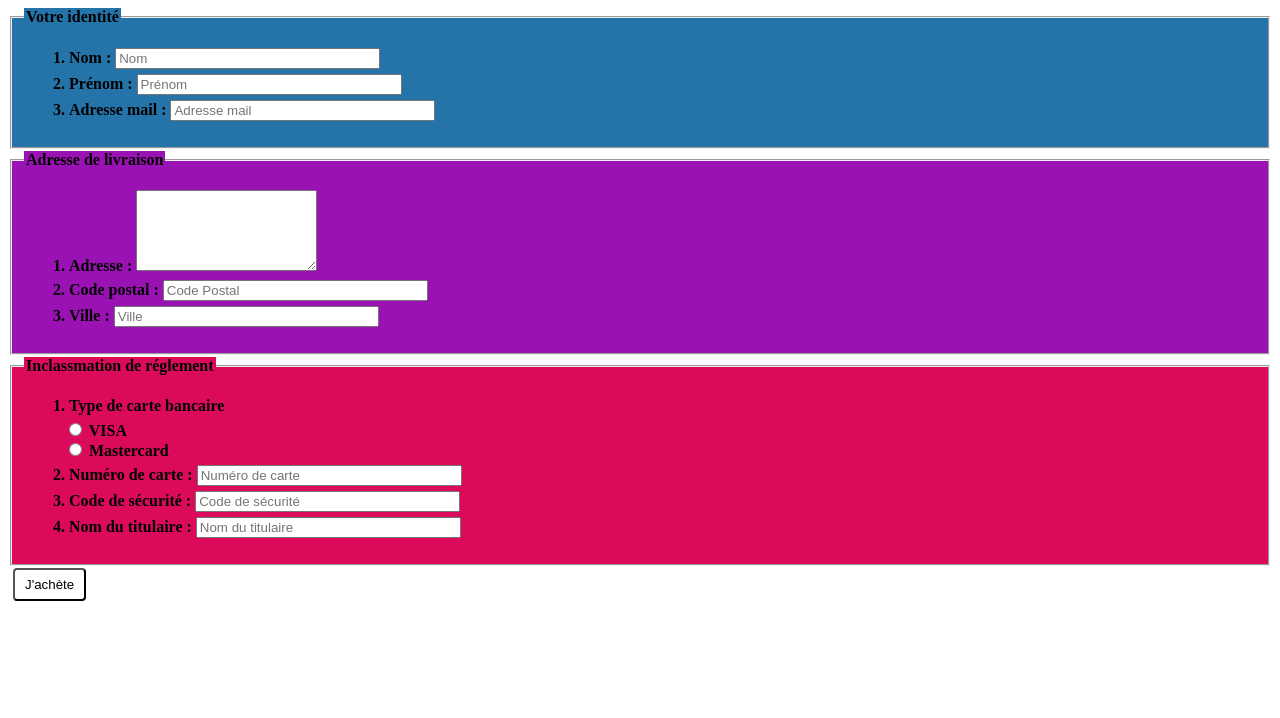
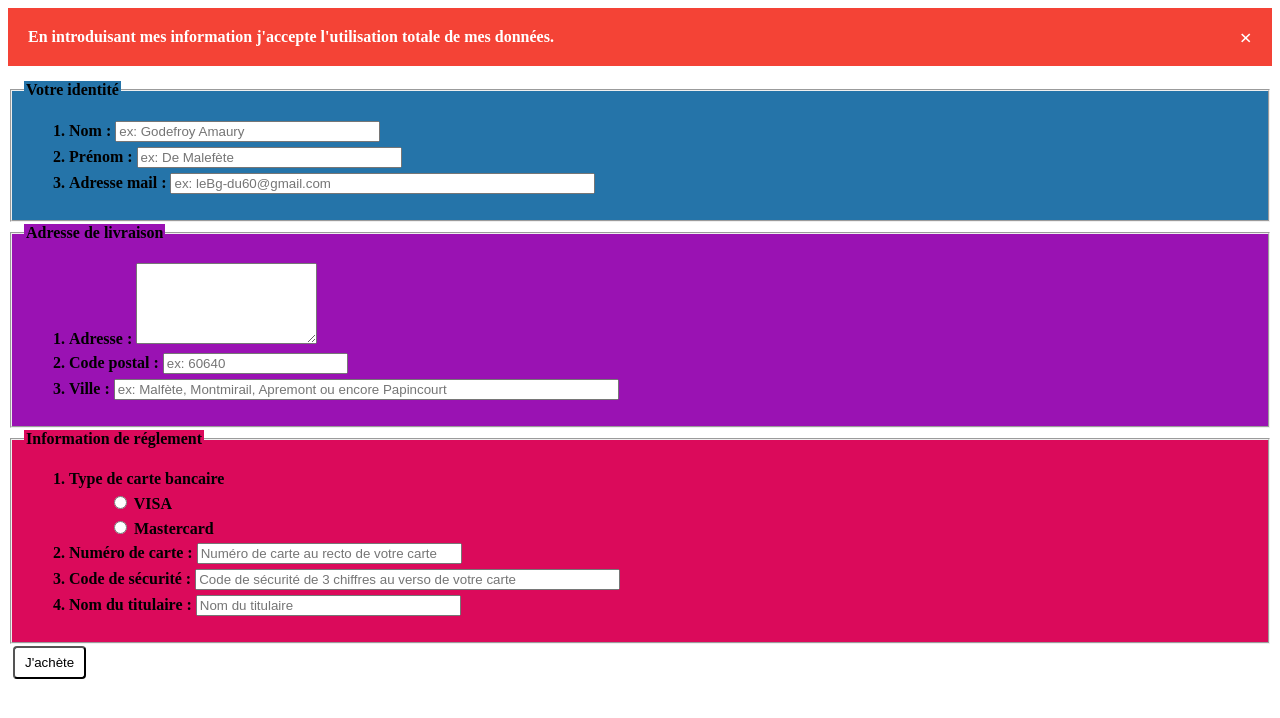
Before and after one commit to RobinHabran/htmlExercice, a plain HTML site: page ex7/index.html in a window 1280 px wide. Drawn offline with Linux system fonts and the light colour scheme.

Commit message:
Exercice corrigé

```diff
--- a/ex7/index.html
+++ b/ex7/index.html
@@ -6,54 +6,59 @@
     <title>Exercice 7</title>
   </head>
   <body>
-    <classm method="post" action="index.html">
-      <fieldset id="identite">
-        <legend id="identite">Votre identité</legend>
+    <div class="alert">
+      <span class="closebtn" onclick="this.parentElement.style.display='none';">&times;</span>
+        En introduisant mes information j'accepte l'utilisation totale de mes données.
+    </div>
+    <form method="post" action="envoi.html">
+      <fieldset id="identity">
+        <legend id="identity">Votre identité</legend>
         <ol>
           <li>
-            <label class="idnom">Nom : <input type="text" name="nom" placeholder="Nom" size="30"></label>
+            <label class="idnom">Nom : <input id="nom" type="text" name="nom" placeholder="ex: Godefroy Amaury" size="30"></label>
           </li>
           <li>
-            <label class="idprenom">Prénom : <input type="text" name="prenom" placeholder="Prénom" size="30"></label>
+            <label class="idprenom">Prénom : <input id="prenom" type="text" name="prenom" placeholder="ex: De Malefète" size="30"></label>
           </li>
           <li>
-            <label class="idmail">Adresse mail : <input type="text" name="mail" placeholder="Adresse mail" size="30"></label>
+            <label class="idmail">Adresse mail : <input id="email" type="email" name="email" placeholder="ex: leBg-du60@gmail.com" size="50"></label>
           </li>
         </ol>
       </fieldset>
-      <fieldset id="adresse">
-        <legend id="adresse">Adresse de livraison</legend>
+      <fieldset id="groupAddress">
+        <legend id="groupAddress">Adresse de livraison</legend>
         <ol>
           <li>
-            <label class="idadresse">Adresse : <textarea class="idadresse" name="adresse" rows="5" cols="20"></textarea></label>
+            <label class="idadresse">Adresse : <textarea id="iddress" name="address" rows="5" cols="20"></textarea></label>
           </li>
           <li>
-            <label class="idcodepostal">Code postal : <input type="text" name="codepostal" placeholder="Code Postal" size="30"></label>
+            <label class="idcodepostal">Code postal : <input id="postalCode" type="text" name="postalCode" placeholder="ex: 60640" size="20"></label>
           </li>
           <li>
-            <label class="idville">Ville : <input type="text" name="ville" placeholder="Ville" size="30"></label>
+            <label class="idville">Ville : <input id="city" type="text" name="city" placeholder="ex: Malfète, Montmirail, Apremont ou encore Papincourt" size="60"></label>
           </li>
         </ol>
       </fieldset>
-      <fieldset id="reglement">
-        <legend id="reglement">Inclassmation de réglement</legend>
+      <fieldset id="payement">
+        <legend id="payement">Information de réglement</legend>
         <ol>
           <li>Type de carte bancaire</li>
-            <label class="idvisa"><input type="radio" name="reglement" id="visa"/> VISA </label>
-            <br>
-            <label class="idMastercard"><input type="radio" name="reglement" id="mastercard"/> Mastercard </label>
+            <ul>
+              <li><input id="typePayement" type="radio" name="typePayement" id="visa"/><label class="idvisa"> VISA </label></li>
+              <li><input id="typePayement" type="radio" name="typePayement" id="mastercard"/><label class="idMastercard"> Mastercard </label></li>
+            </ul>
           <li>
-            <label class="idadresse">Numéro de carte : <input type="text" name="numerocarte" placeholder="Numéro de carte" size="30"></label>
+            <label class="idadresse">Numéro de carte : <input id="cardNumber" type="text" name="cardNumber" placeholder="Numéro de carte au recto de votre carte" size="30"></label>
           </li>
           <li>
-            <label class="idcodesecurite">Code de sécurité : <input type="text" name="codesecurite" placeholder="Code de sécurité" size="30"></label>
+            <label class="idcodesecurite">Code de sécurité : <input id="codesecurite" type="text" name="codesecurite" placeholder="Code de sécurité de 3 chiffres au verso de votre carte" size="50"></label>
           </li>
           <li>
-            <label class="idmail"> Nom du titulaire : <input type="text" name="nomtitulaire" placeholder="Nom du titulaire" size="30"></label>
+            <label class="idmail"> Nom du titulaire : <input id="ownerName" type="text" name="ownerName" placeholder="Nom du titulaire" size="30"></label>
           </li>
         </ol>
       </fieldset>
       <input type="submit" name="bouton" value="J'achète">
-    </classm>
+    </form>
   </body>
 </html>
--- a/ex7/style.css
+++ b/ex7/style.css
@@ -1,16 +1,20 @@
 
-#identite{
+#identity, #identity legend{
   background-color: #2574A9;
   font-weight: bold;
 }
-#adresse{
+#groupAddress, #groupAddress legend{
   background-color: #9A12B3;
   font-weight: bold;
 }
-#reglement{
+#payement, #payement legend{
   background-color: #DB0A5B;
   font-weight: bold;
 }
+ul li{
+  list-style: none;
+}
+
 body{
   font-weight: bold;
 }
@@ -43,3 +47,25 @@ input[name="bouton"]{
   background-color: white;
   border-radius: 4px;
 }
+
+.alert {
+  padding: 20px;
+  background-color: #f44336; /* Red */
+  color: white;
+  margin-bottom: 15px;
+}
+/* The close button */
+.closebtn {
+  margin-left: 15px;
+  color: white;
+  font-weight: bold;
+  float: right;
+  font-size: 22px;
+  line-height: 20px;
+  cursor: pointer;
+  transition: 0.3s;
+}
+/* When moving the mouse over the close button */
+.closebtn:hover {
+  color: black;
+}
```
